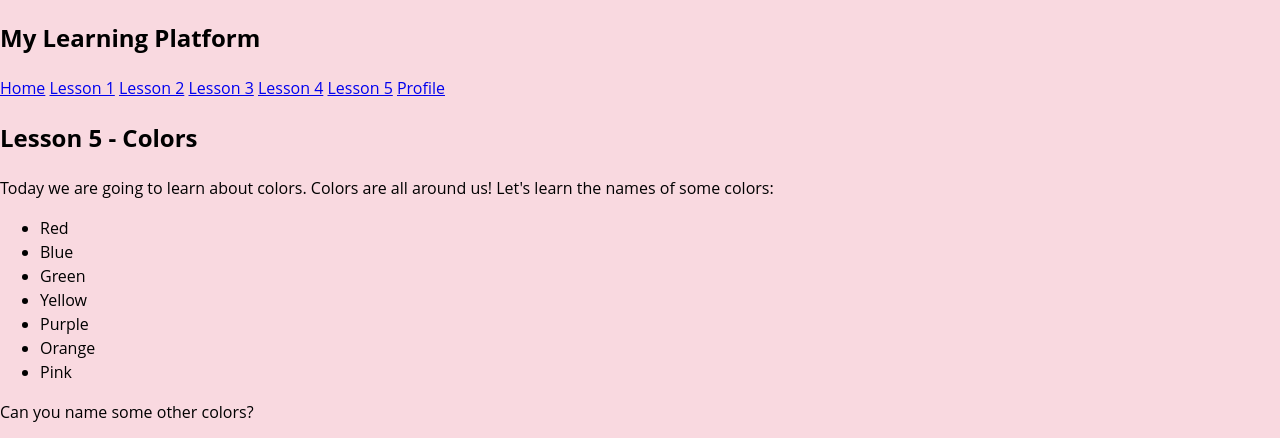
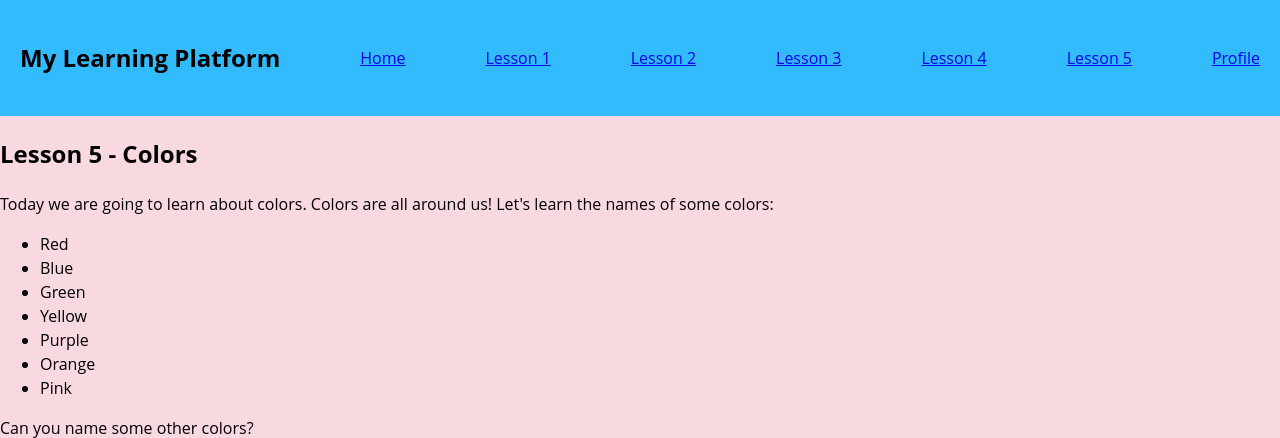
Before and after one commit to varunvinay4u/DASH-PG19CS10-, a PHP site: page /lesson5.html in a window 1280 px wide. Shown: the top 438 px of the page. Run offline with PHP 8.4, Linux system fonts and the light colour scheme.

Commit message:
Update stylel5.css

```diff
--- a/css/stylel5.css
+++ b/css/stylel5.css
@@ -6,3 +6,11 @@ font-size: 16px;
 line-height: 1.5;
 margin: 0;
 }
+/* Navigation Bar */
+nav {
+background-color: #33BBFF;
+display: flex;
+justify-content: space-between;
+align-items: center;
+padding: 20px;
+}
```
